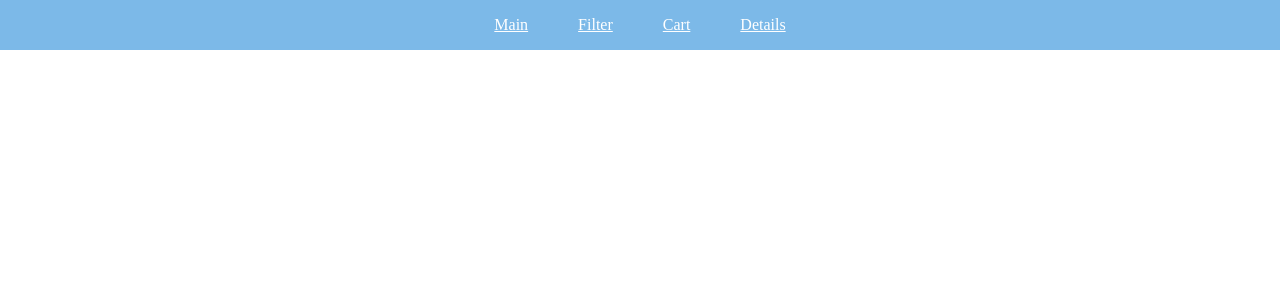
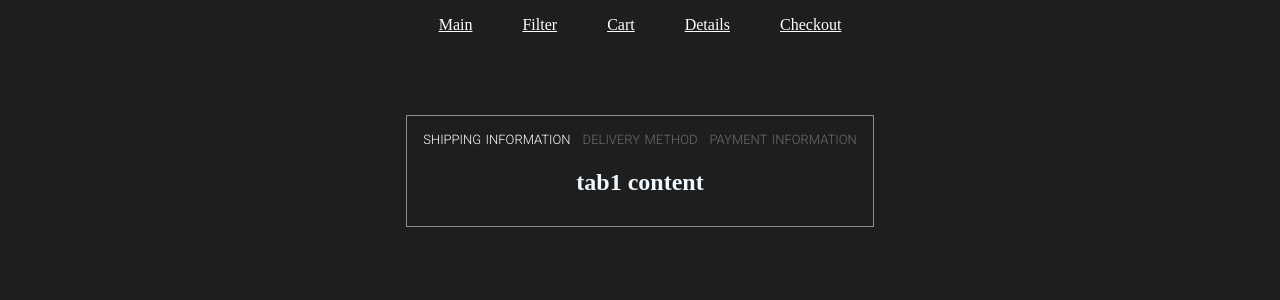
Before and after one commit to pavsgk/game-shop, a React (Create React App) app in the folder client/: page /checkout in a window 1280 px wide. Shown: the top 300 px of the page. Built offline with nearby package versions, Linux system fonts and the light colour scheme.

Commit message:
draft: add checkout tabs

```diff
--- a/client/package.json
+++ b/client/package.json
@@ -7,6 +7,7 @@
     "@emotion/styled": "^11.6.0",
     "@fontsource/roboto": "^4.5.1",
     "@mui/icons-material": "^5.3.0",
+    "@mui/lab": "^5.0.0-alpha.65",
     "@mui/material": "^5.2.8",
     "@reduxjs/toolkit": "^1.7.1",
     "@testing-library/jest-dom": "^5.16.1",
--- a/client/src/App.js
+++ b/client/src/App.js
@@ -3,6 +3,7 @@ import styles from './App.module.scss';
 import Header from './components/Header/Header';
 import MuiTheme from './components/MuiTheme/MuiTheme';
 import CartPage from './pages/CartPage/CartPage';
+import CheckoutPage from './pages/CheckoutPage/CheckoutPage';
 import DetailsPage from './pages/DetailsPage/DetailsPage';
 import FilterPage from './pages/FilterPage/FilterPage';
 import MainPage from './pages/MainPage/MainPage';
@@ -14,9 +15,10 @@ function App() {
         <Header />
         <Routes>
           <Route path="/" element={<MainPage />} />
-          <Route path="cart" element={<CartPage />} />
           <Route path="filter" element={<FilterPage />} />
           <Route path="details" element={<DetailsPage />} />
+          <Route path="cart" element={<CartPage />} />
+          <Route path="checkout" element={<CheckoutPage />} />
         </Routes>
       </MuiTheme>
     </div>
--- a/client/src/components/Header/Header.jsx
+++ b/client/src/components/Header/Header.jsx
@@ -9,6 +9,7 @@ function Header() {
         <Link to="/filter">Filter</Link>
         <Link to="/cart">Cart</Link>
         <Link to="/details">Details</Link>
+        <Link to="/checkout">Checkout</Link>
       </header>
       <div className={styles.HeaderDummy} />
     </>
--- a/client/src/components/Header/Header.module.scss
+++ b/client/src/components/Header/Header.module.scss
@@ -8,7 +8,6 @@
   align-items: center;
   width: 100%;
   height: 50px;
-  background-color: #7cb9e8;
 
   a {
     color: #fff;
@@ -17,6 +16,5 @@
 
 .HeaderDummy {
   width: 100%;
-  height: 50px;
-  margin-bottom: 20px;
+  margin-bottom: 50px;
 }
--- /dev/null
+++ b/client/src/components/TabSelector/TabSelector.jsx
@@ -0,0 +1,30 @@
+import {useState} from 'react';
+import styles from './TabSelector.module.scss';
+
+function TabSelector(props) {
+  const {tabs, children} = props;
+  const [active, setActive] = useState(0);
+  if (tabs.lenght < 1) return null;
+
+  return (
+    <div>
+      {tabs.map((tab, index) => {
+        if (index === active)
+          return (
+            <button className={styles.btnActive} key={tab} onClick={() => setActive(index)}>
+              {tab}
+            </button>
+          );
+        return (
+          <button className={styles.btn} key={tab} onClick={() => setActive(index)}>
+            {tab}
+          </button>
+        );
+      })}
+
+      {children[active]}
+    </div>
+  );
+}
+
+export default TabSelector;
--- /dev/null
+++ b/client/src/components/TabSelector/TabSelector.module.scss
@@ -0,0 +1,15 @@
+button {
+  cursor: pointer;
+  border: none;
+  font-family: Roboto;
+  font-style: normal;
+  font-weight: 300;
+  font-size: 18px;
+  background-color: transparent;
+  font-variant: small-caps;
+  color: #6d6d69;
+}
+
+.btnActive {
+  color: #ffffff;
+}
--- a/client/src/index.css
+++ b/client/src/index.css
@@ -3,4 +3,5 @@ body {
   margin: 0;
   padding: 0;
   box-sizing: border-box;
+  background-color: #1e1e1e;
 }
--- /dev/null
+++ b/client/src/pages/CheckoutPage/CheckoutPage.jsx
@@ -0,0 +1,18 @@
+import TabSelector from '../../components/TabSelector/TabSelector';
+import styles from './CheckoutPage.module.scss';
+
+function CheckoutPage() {
+  return (
+    <div className={styles.CheckoutPage}>
+      <section className={styles.Tabs}>
+        <TabSelector tabs={['shipping information', 'delivery method', 'payment information']}>
+          <h2>tab1 content</h2>
+          <h2>tab2 content</h2>
+          <h2>tab3 content</h2>
+        </TabSelector>
+      </section>
+    </div>
+  );
+}
+
+export default CheckoutPage;
--- /dev/null
+++ b/client/src/pages/CheckoutPage/CheckoutPage.module.scss
@@ -0,0 +1,19 @@
+.CheckoutPage {
+  width: 100%;
+  padding-top: 65px;
+  background-color: #1e1e1e;
+  display: flex;
+  justify-content: space-around;
+  flex-direction: row;
+  flex-wrap: wrap;
+  align-items: center;
+}
+
+.Tabs {
+  padding: 10px;
+  border: 1px solid #8f8f89;
+}
+
+h2 {
+  color: aliceblue;
+}
```
